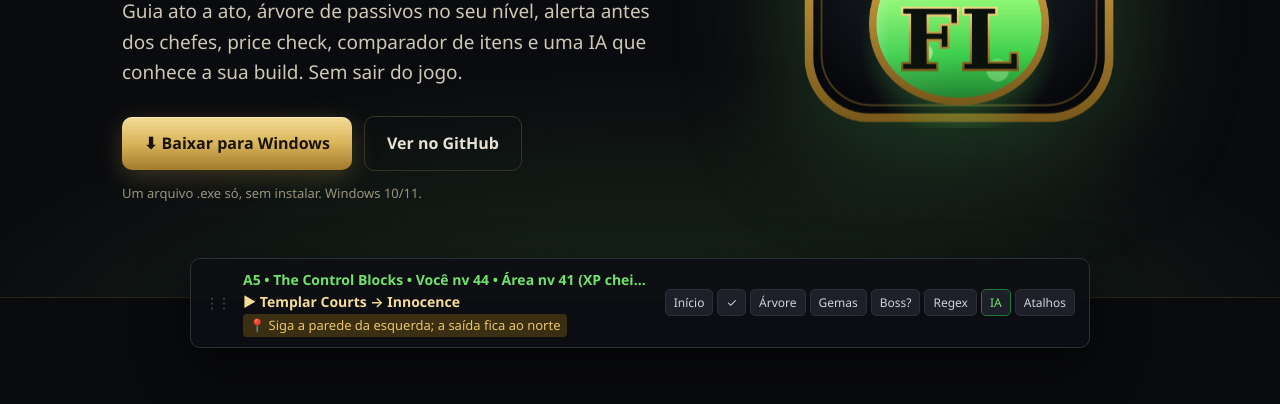
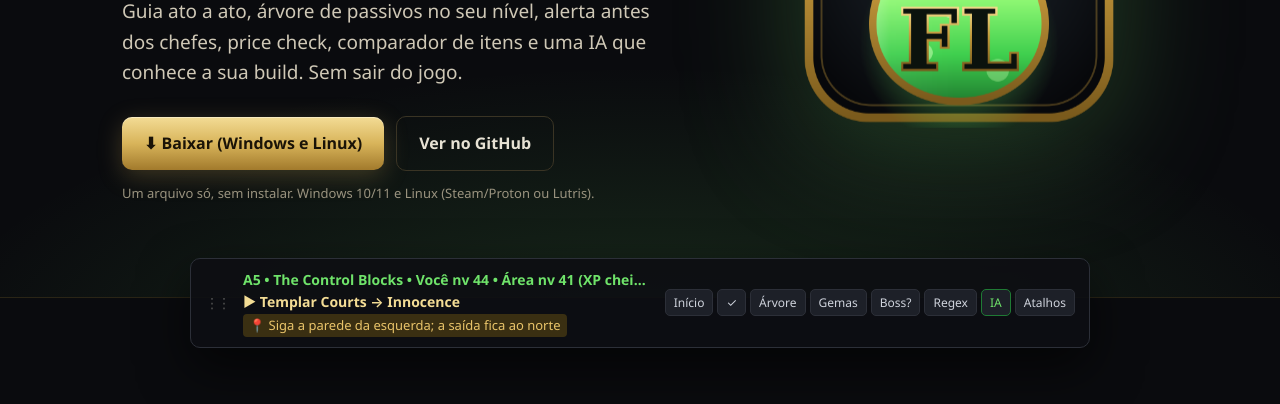
Before and after one commit to BonrArd/FL-PoE-Helper, a plain HTML site: page docs/index.html in a window 1280 px wide. Shown: the part 396-800 px from the top of the page. Drawn offline with Linux system fonts and the light colour scheme.

Commit message:
Site: download Windows e Linux

```diff
--- a/docs/index.html
+++ b/docs/index.html
@@ -128,10 +128,10 @@
         <p class="lead">Guia ato a ato, árvore de passivos no seu nível, alerta antes dos chefes, price check,
           comparador de itens e uma IA que conhece a sua build. Sem sair do jogo.</p>
         <div class="cta">
-          <a class="btn main dl-link" href="#">⬇ Baixar para Windows</a>
+          <a class="btn main dl-link" href="#">⬇ Baixar (Windows e Linux)</a>
           <a class="btn ghost repo-link" href="#">Ver no GitHub</a>
         </div>
-        <p class="small" style="margin-top:12px">Um arquivo .exe só, sem instalar. Windows 10/11.</p>
+        <p class="small" style="margin-top:12px">Um arquivo só, sem instalar. Windows 10/11 e Linux (Steam/Proton ou Lutris).</p>
       </div>
       <div class="flask"><img src="icone.png" alt="Ícone do FL PoE Helper: frasco de veneno verde com as letras FL"></div>
     </div>
```
